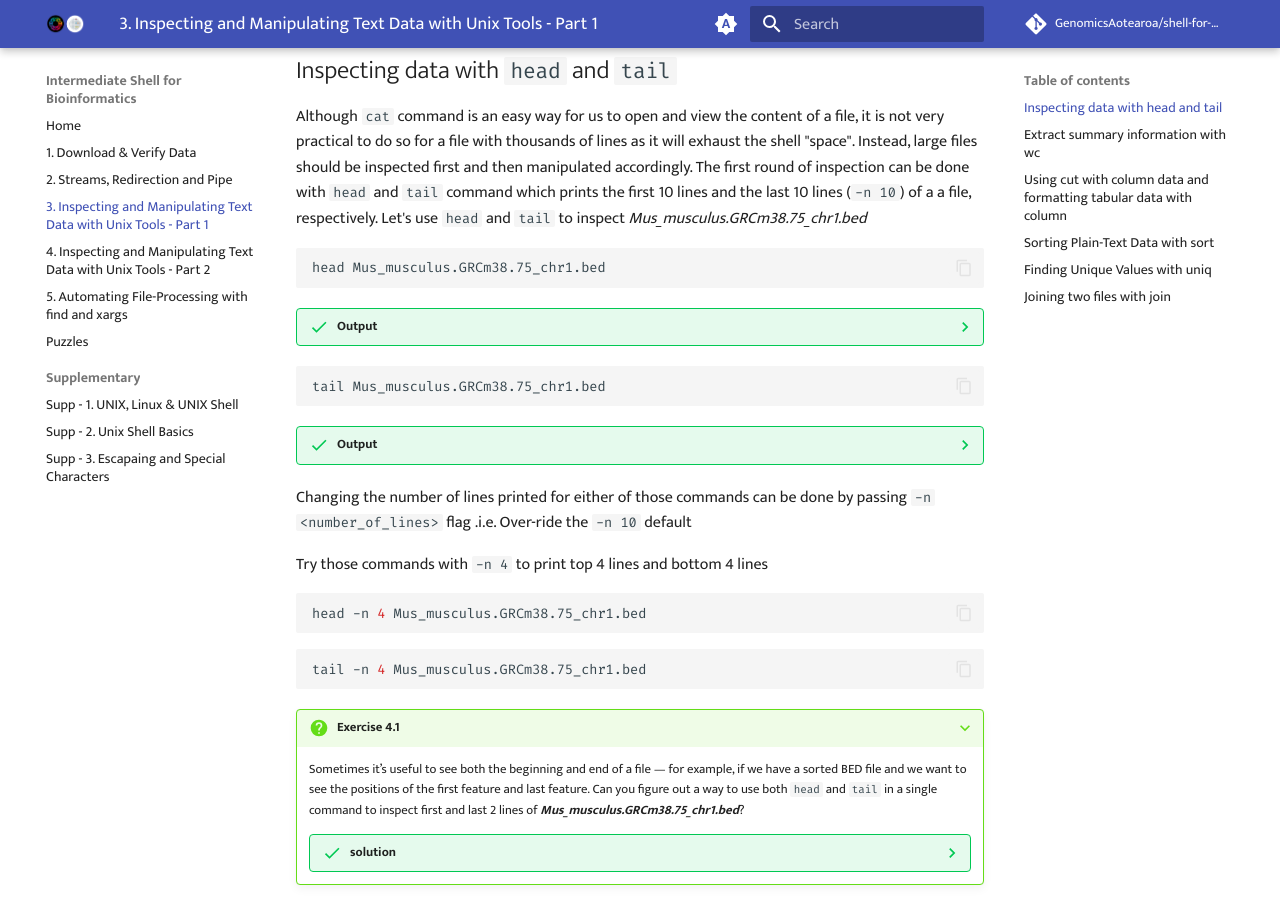
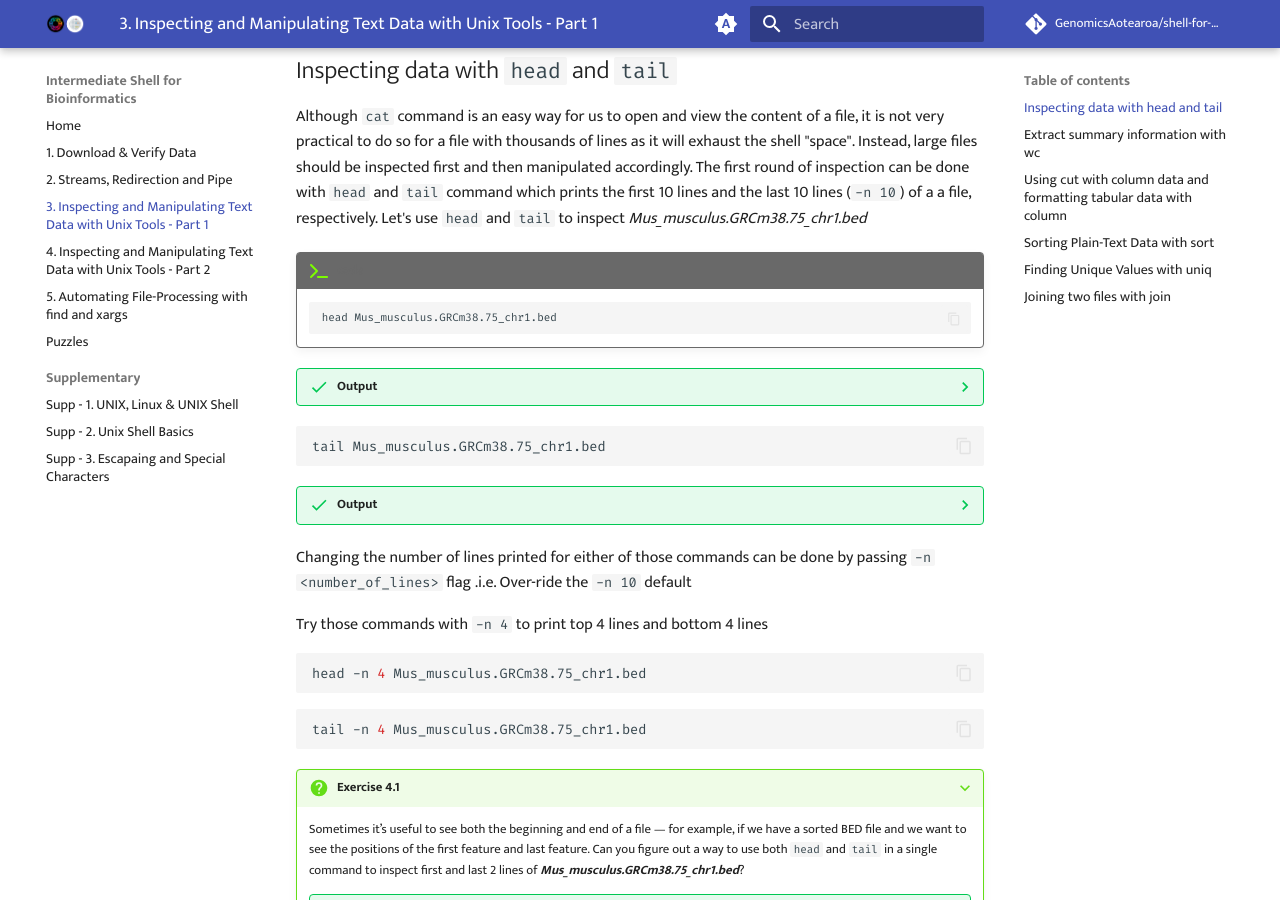
Before and after one commit to GenomicsAotearoa/shell-for-bioinformatics, an MkDocs documentation site: the page built from docs/4_inspectmanipluate.md, in a window 1280 px wide and 900 px high, scrolled down 656 px. Built offline with MkDocs 1.6.1 and Material for MkDocs 9.7.7, drawn with Linux system fonts in a browser that asks for light colours; comment, search, counter and statistics services are not loaded.

Commit message:
update code admonition

````diff
--- a/docs/4_inspectmanipluate.md
+++ b/docs/4_inspectmanipluate.md
@@ -24,9 +24,11 @@ Many formats in bioinformatics are simple tabular plain-text files delimited by
 
 Although `cat` command is an easy way for us to open and view the content of a file, it is not very practical to do so for a file with thousands of lines as it will exhaust the shell "space". Instead, large files should be inspected first and then manipulated accordingly. The first round of inspection can be done with `head` and `tail` command which prints the first 10 lines and the last 10 lines (`-n 10`) of a a file, respectively. Let's use `head` and `tail` to inspect *Mus_musculus.GRCm38.75_chr1.bed*
 
-```bash
-head Mus_musculus.GRCm38.75_chr1.bed
-```
+!!! terminal "code"
+
+    ```bash
+    head Mus_musculus.GRCm38.75_chr1.bed
+    ```
 
 ??? success "Output"
 
````
